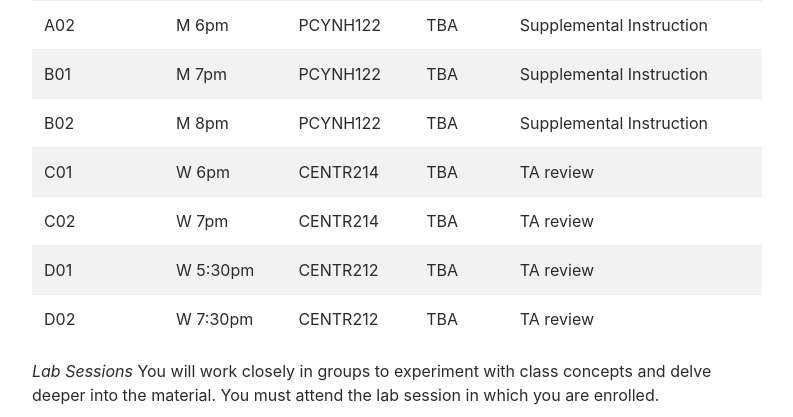
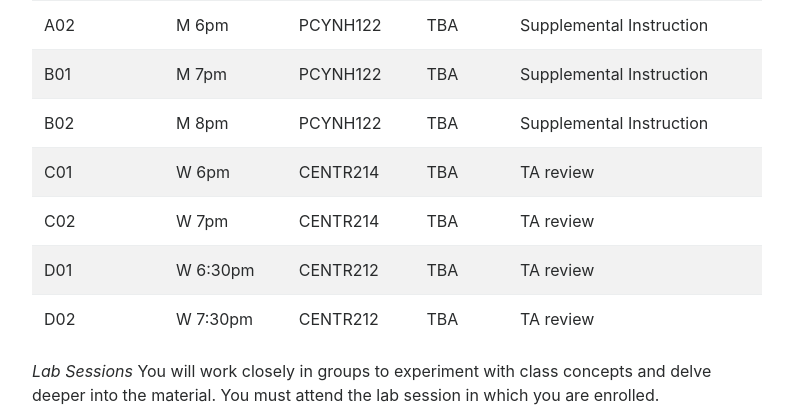
Before and after one commit to ucsd-cse8a-f18/ucsd-cse8a-f18.github.io, a Jekyll site: the page built from index.md, in a window 1280 px wide and 900 px high, scrolled down 1479 px. Shown: the top 417 px of the window, without its empty margins (243-1036 px from the left). Built offline with Jekyll 4.4.1, drawn with Linux system fonts in a browser that asks for light colours; nearby versions of some CDN libraries.

Commit message:
Fixed typo in schedule

```diff
--- a/index.md
+++ b/index.md
@@ -79,7 +79,7 @@ Policies
   <td>C02 </td><td> W 7pm </td><td> CENTR214 </td><td> TBA </td><td> TA review</td>
 </tr>
 <tr>
-  <td>D01 </td><td> W 5:30pm </td><td> CENTR212 </td><td> TBA </td><td> TA review</td>
+  <td>D01 </td><td> W 6:30pm </td><td> CENTR212 </td><td> TBA </td><td> TA review</td>
 </tr>
 <tr>
   <td>D02 </td><td> W 7:30pm </td><td> CENTR212 </td><td> TBA </td><td> TA review</td>
```
